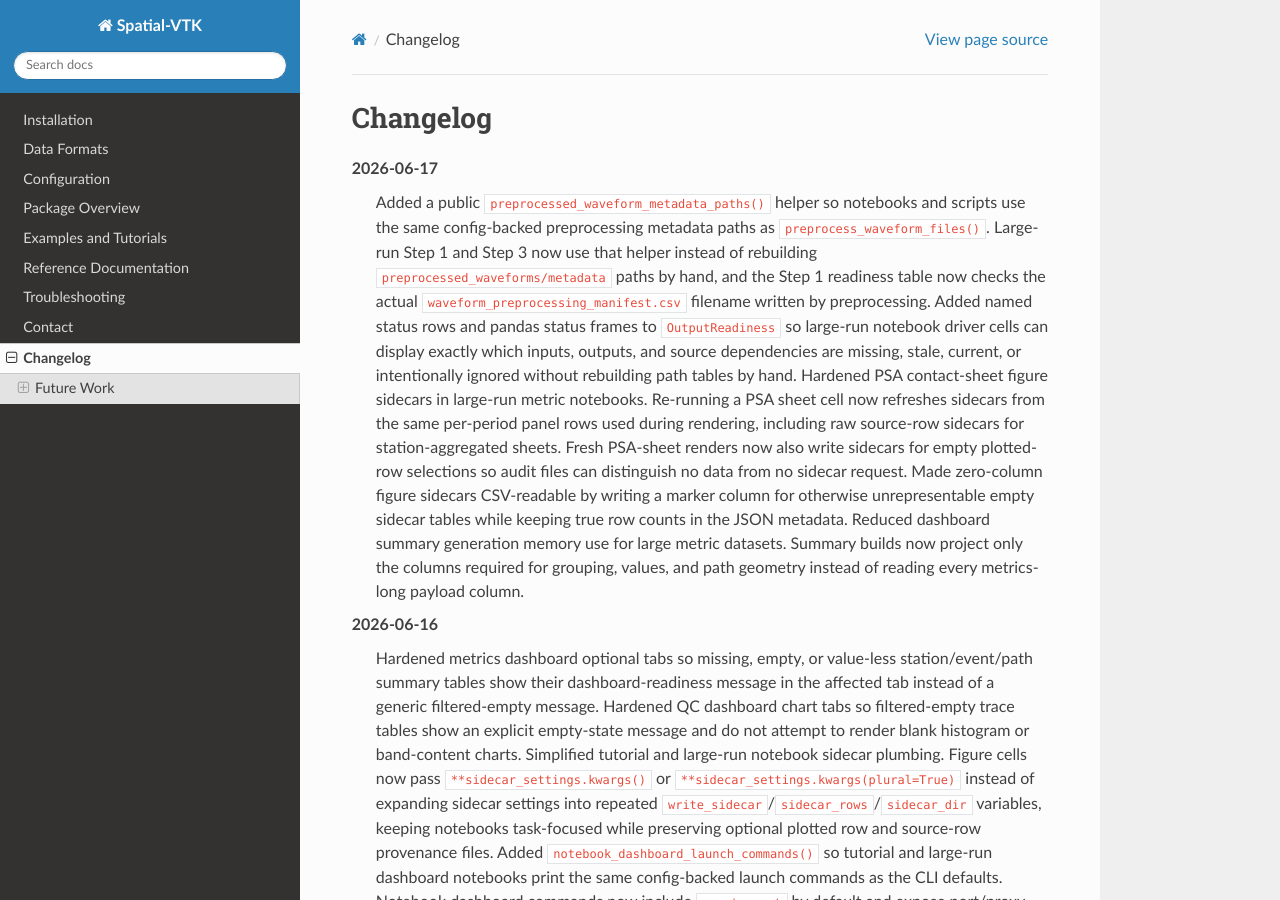
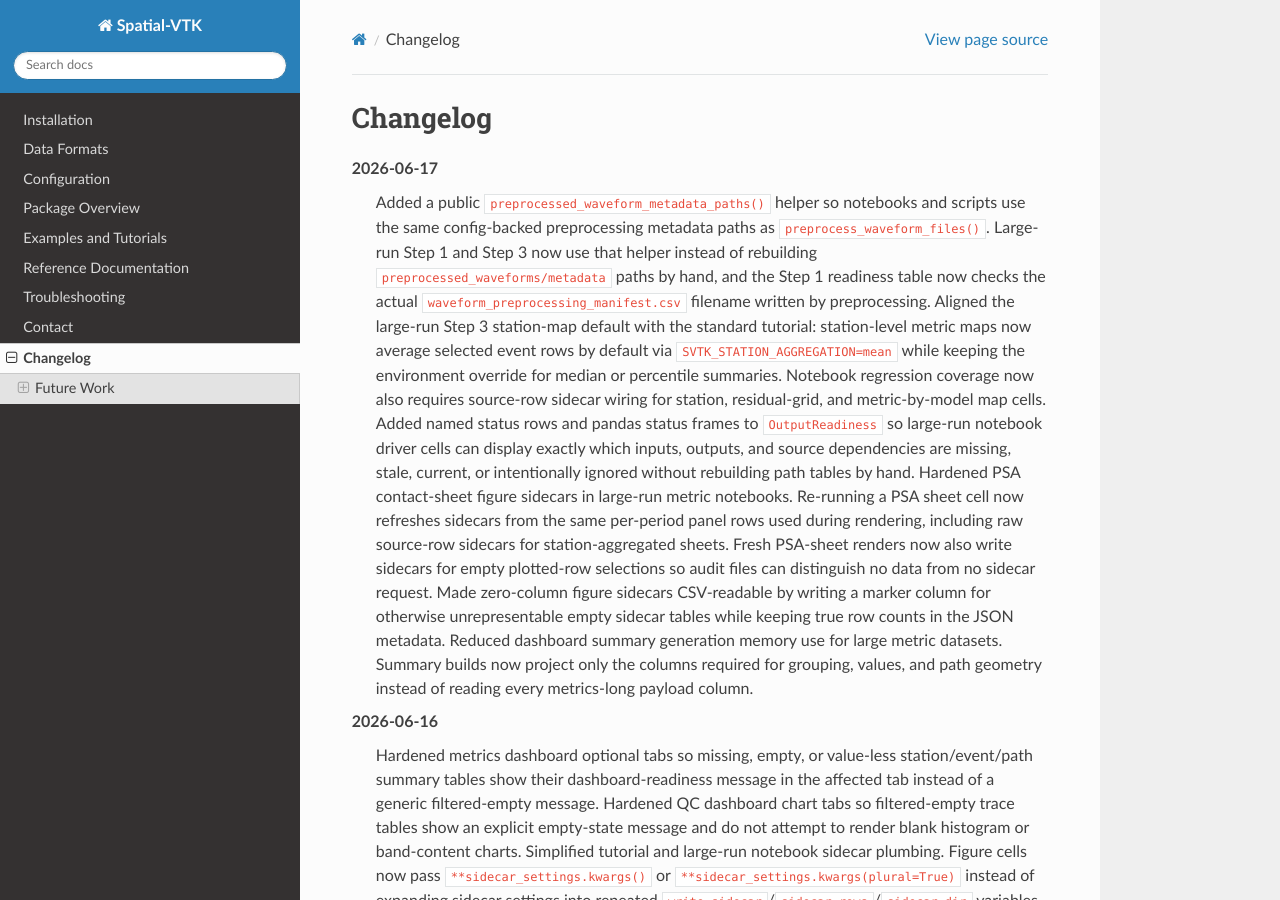
Before and after one commit to bcbirkel/spatial-vtk, a Sphinx documentation site: the page built from docs/changelog.rst, in a window 1280 px wide and 900 px high. Built offline with Sphinx 7.4.7 and the Read the Docs theme 3.1.0, drawn with Linux system fonts in a browser that asks for light colours.

Commit message:
Average large-run station metric maps by default

```diff
--- a/docs/changelog.rst
+++ b/docs/changelog.rst
@@ -8,6 +8,12 @@ Changelog
    use that helper instead of rebuilding ``preprocessed_waveforms/metadata``
    paths by hand, and the Step 1 readiness table now checks the actual
    ``waveform_preprocessing_manifest.csv`` filename written by preprocessing.
+   Aligned the large-run Step 3 station-map default with the standard tutorial:
+   station-level metric maps now average selected event rows by default via
+   ``SVTK_STATION_AGGREGATION=mean`` while keeping the environment override for
+   median or percentile summaries. Notebook regression coverage now also
+   requires source-row sidecar wiring for station, residual-grid, and
+   metric-by-model map cells.
    Added named status rows and pandas status frames to ``OutputReadiness`` so
    large-run notebook driver cells can display exactly which inputs, outputs,
    and source dependencies are missing, stale, current, or intentionally
```
Also changed, not shown: docs/examples/large_run/README.md (+1 -1 lines), docs/examples/large_run/step_03_large_run_calculate_metrics.ipynb, 1 other file.
